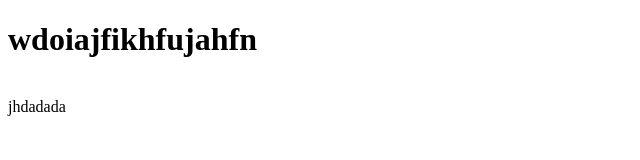
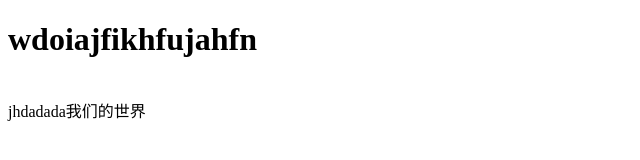
Before and after one commit to hsxbdd/Learngit2, a plain HTML site: page index.html in a window 1280 px wide. Shown: the whole page, without its empty margins (0-640 px from the left). Drawn offline with Linux system fonts and the light colour scheme.

Commit message:
adlkdlald

```diff
--- a/index.html
+++ b/index.html
@@ -5,6 +5,6 @@
 </head>
 <body>
     <h1>wdoiajfikhfujahfn</h1><br>
-    jhdadada
+    jhdadada我们的世界
 </body>
 </html>
```
